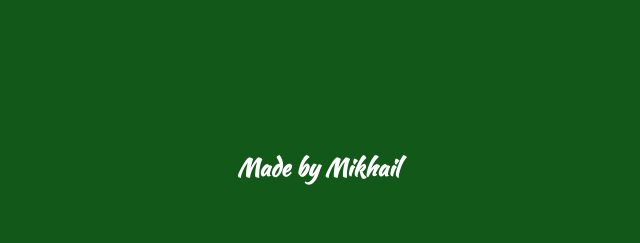
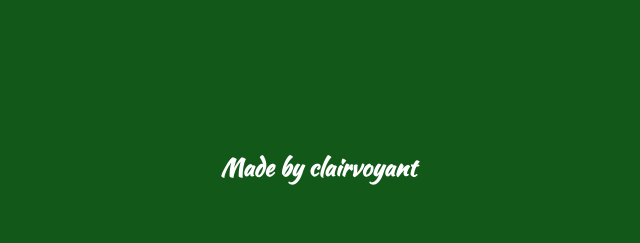
Before and after one commit to cla1rvoyant/ColorClock, a plain HTML site: page Color clock/index.html in a window 1280 px wide. Shown: the top 243 px of the page, without its empty margins (322-962 px from the left). Drawn offline with Linux system fonts and the light colour scheme.

Commit message:
Update index.html

```diff
--- a/Color clock/index.html
+++ b/Color clock/index.html
@@ -12,7 +12,7 @@
   <title>Clock</title>
 </head>
 <body>
-  <h2>Made by Mikhail</h2>
+  <h2>Made by clairvoyant</h2>
   <h1 id="clock">00:00:00</h1>
   <p id="color">#000000</p>
   <script src="script.js"></script>
```
